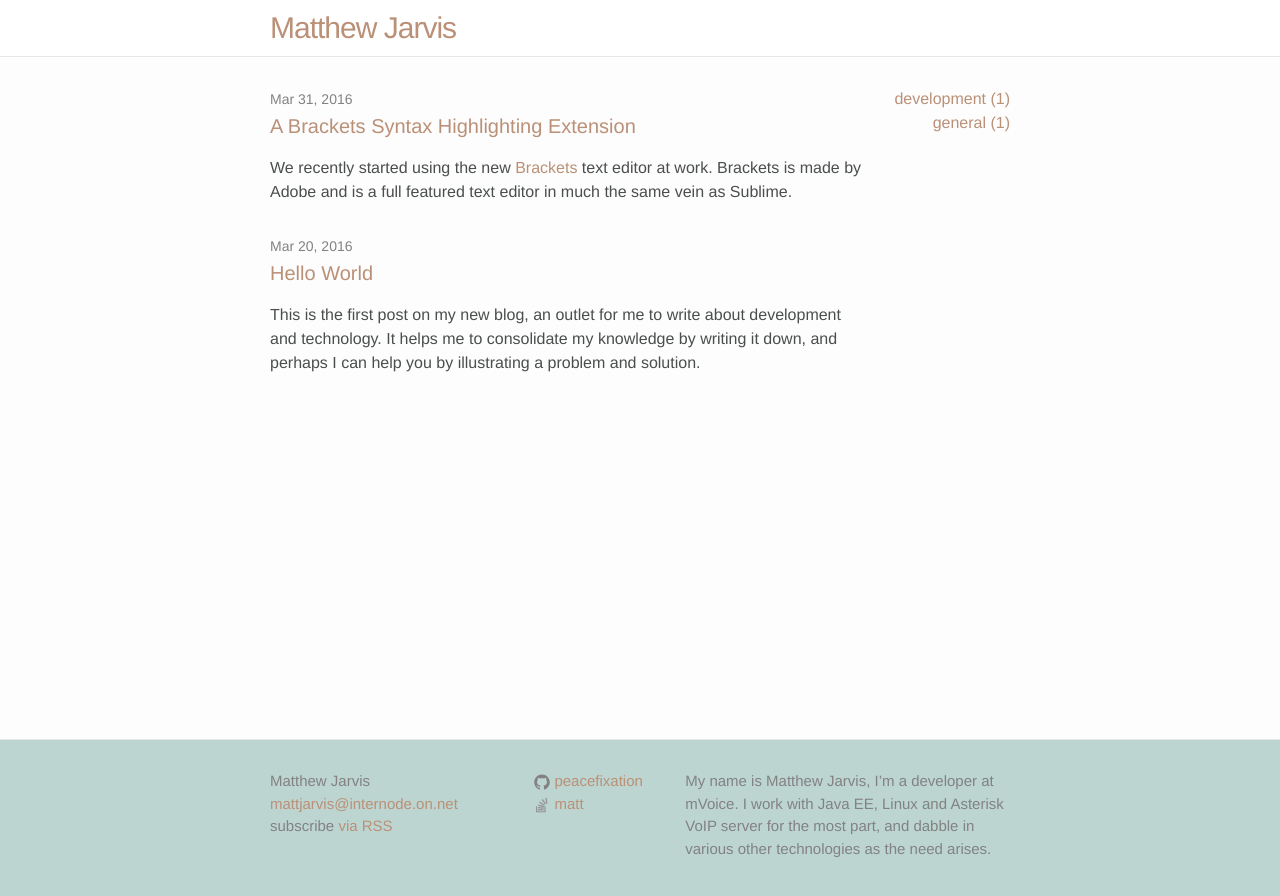
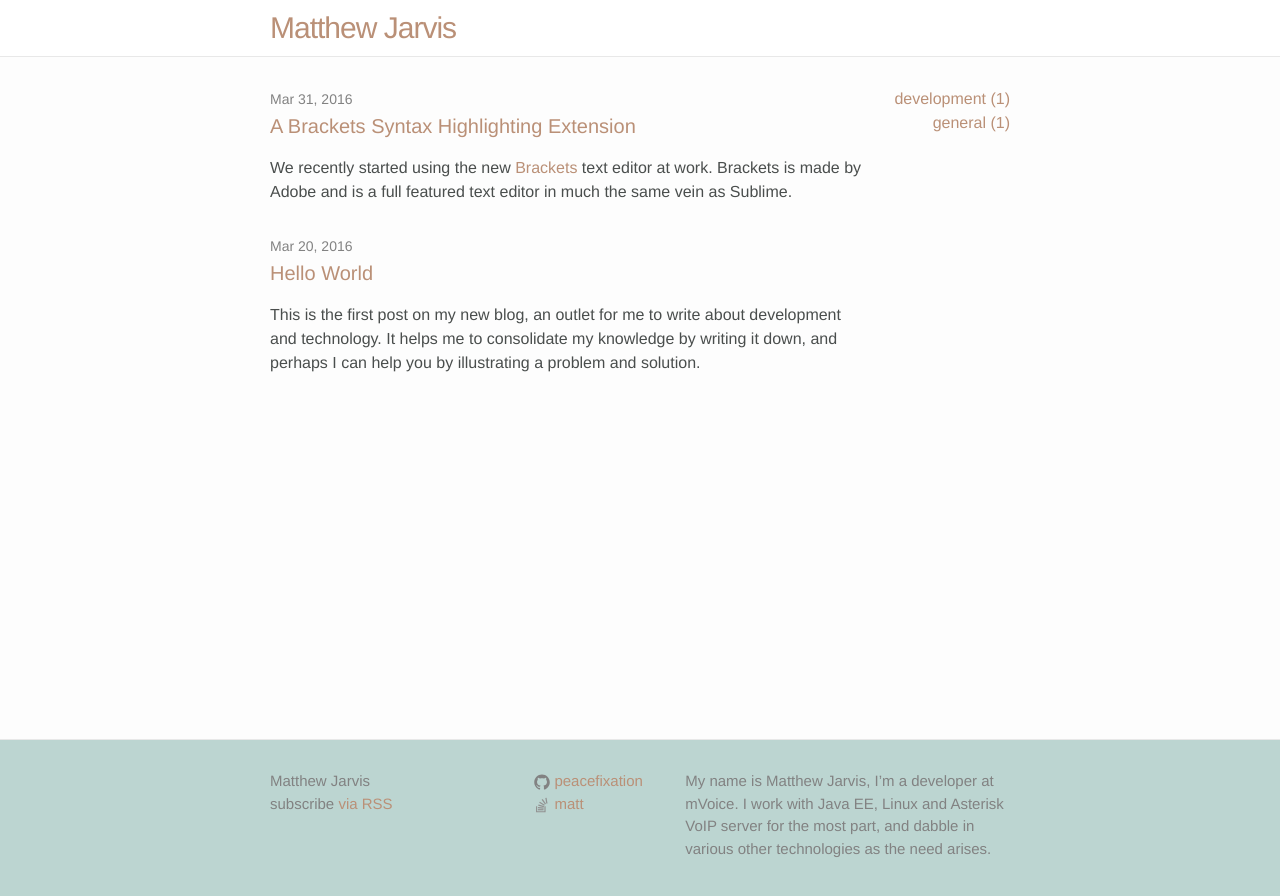
Before and after one commit to peacefixation/peacefixation.github.io, a Jekyll site: the page built from index.html, in a window 1280 px wide. Shown: the top 896 px of the page. Built offline with Jekyll 4.4.1, drawn with Linux system fonts in a browser that asks for light colours.

Commit message:
Removed email for now

```diff
--- a/_config.yml
+++ b/_config.yml
@@ -7,7 +7,7 @@
 
 # Site settings
 title: "Matthew Jarvis"
-email: mattjarvis@internode.on.net
+email:
 description: > # this means to ignore newlines until "baseurl:"
     My name is Matthew Jarvis, I’m a developer at mVoice. I work with Java EE, Linux and Asterisk VoIP server for the most part, and dabble in various other technologies as the need arises.
 baseurl: "" # the subpath of your site, e.g. /blog
```
